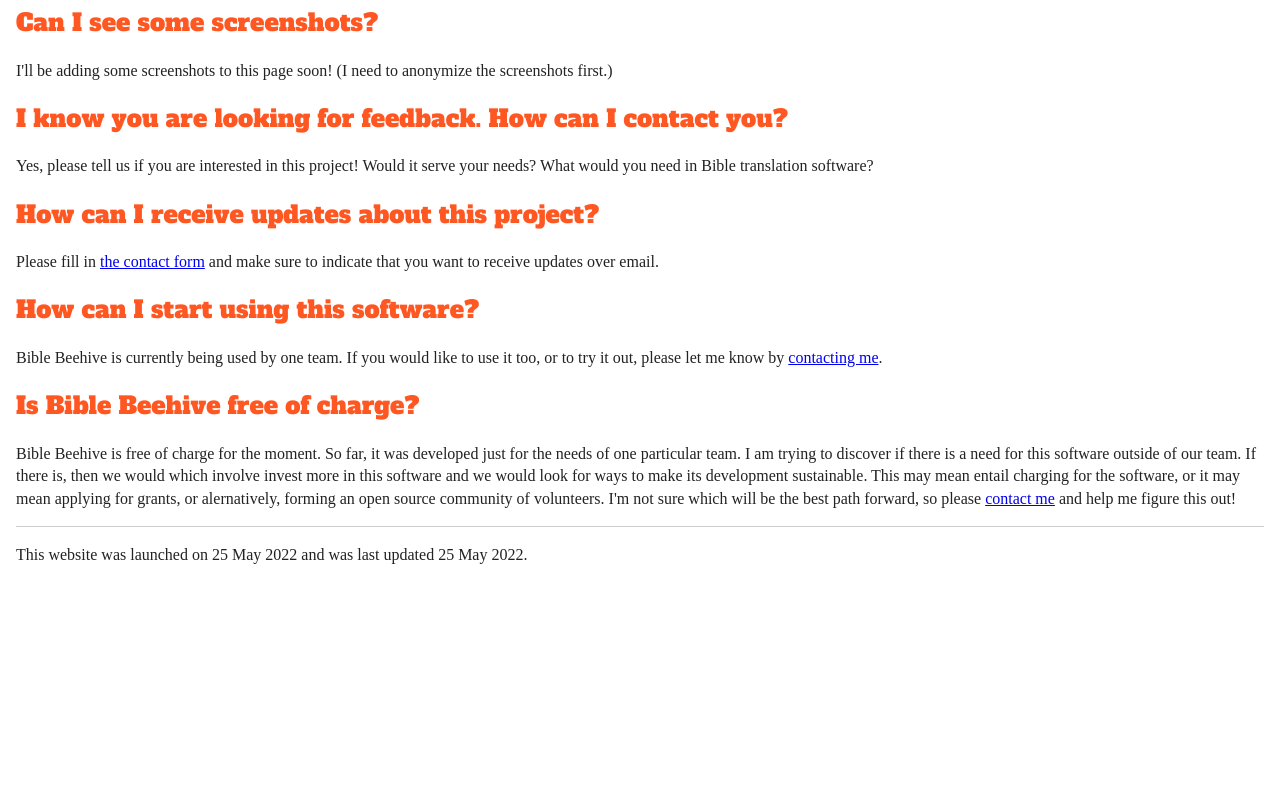
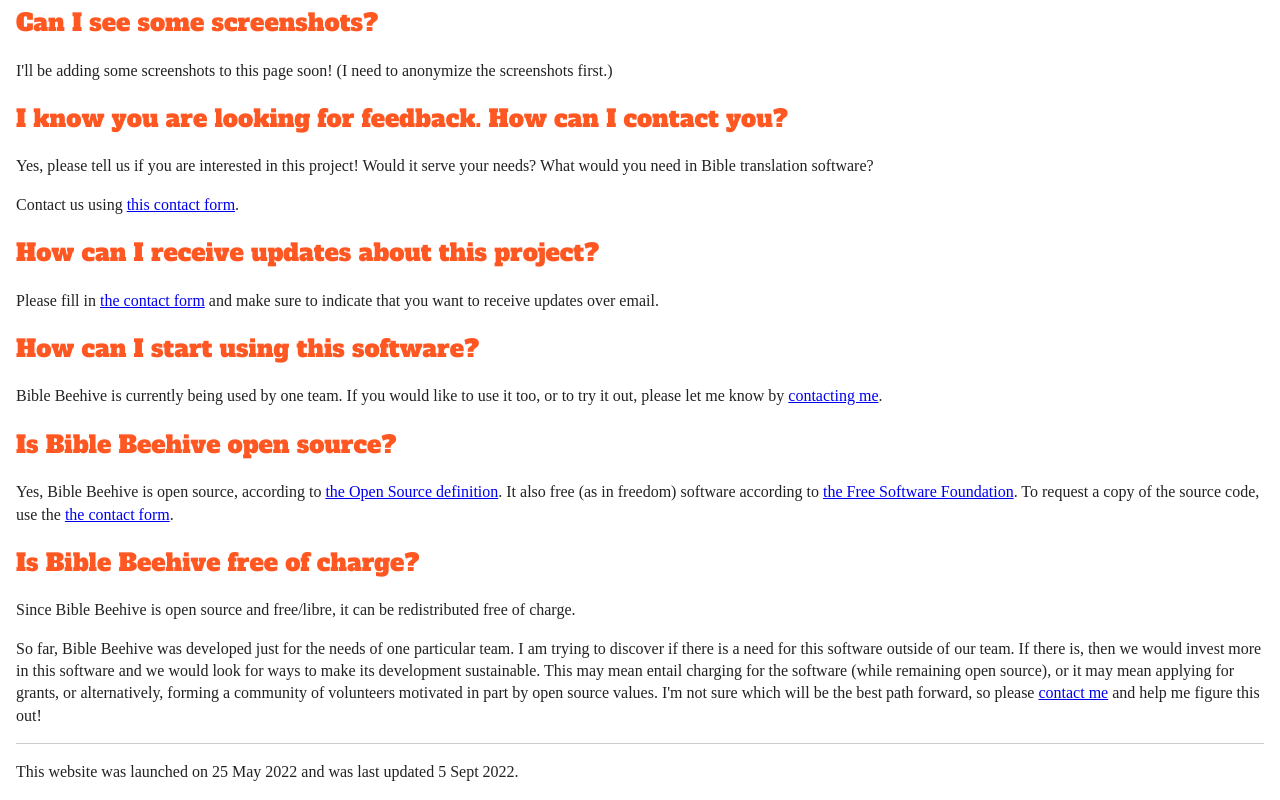
Before and after one commit to bible-beehive/bible-beehive.github.io, a plain HTML site: page index.html in a window 1280 px wide. Shown: the part 1796-2596 px from the top of the page. Before the commit the page ends 2378 px from the top, so only its background shows below. Drawn offline with Linux system fonts and the light colour scheme.

Commit message:
Announce that Beehive is open source

```diff
--- a/index.html
+++ b/index.html
@@ -203,29 +203,42 @@ of beehive is meant to invoke the idea of collaboration.</p>
 
 <p>Yes, please tell us if you are interested in this project! Would it serve your needs? What would you need in Bible translation software?</p>
 
+<p>Contact us using <a href="https://forms.gle/AS6XUwPbHQzsNzj97">this contact form</a>.</p>
+
 <h2>How can I receive updates about this project?</h2>
 
 <p>Please fill in <a href="https://forms.gle/AS6XUwPbHQzsNzj97">the contact form</a> and make sure to indicate that you want to receive updates over email.</p>
 
 <h2>How can I start using this software?</h2>
 
-<p>Bible Beehive is currently being used by one team. If you would like to use it too, or to try it out, please let me know by <a href="https://forms.gle/AS6XUwPbHQzsNzj97">contacting me</a>.</p>
+<p>Bible Beehive is currently being used by one team.
+If you would like to use it too, or to try it out, please let me know by <a href="https://forms.gle/AS6XUwPbHQzsNzj97">contacting me</a>.</p>
+
+<h2>Is Bible Beehive open source?</h2>
+
+<p>Yes, Bible Beehive is open source, according to <a href="https://opensource.org/osd">the Open Source definition</a>.
+It also free (as in freedom) software according to <a href="https://www.gnu.org/philosophy/free-sw.en.html">the Free Software Foundation</a>.
+To request a copy of the source code, use the <a href="https://forms.gle/AS6XUwPbHQzsNzj97">the contact form</a>.
+</p>
 
 <h2>Is Bible Beehive free of charge?</h2>
 
-<p>Bible Beehive is free of charge for the moment. So far, it was developed
-just for the needs of one particular team. I am trying to discover if there
-is a need for this software outside of our team. If there is, then we would
-which involve invest more in this software and we would look for ways to make
-its development sustainable. This may mean entail charging for the software, or
-it may mean applying for grants, or alernatively, forming an open source
-community of volunteers. I'm not sure which will be the best
-path forward, so please <a href="https://forms.gle/AS6XUwPbHQzsNzj97">contact
-me</a> and help me figure this out!</p>
+<p>Since Bible Beehive is open source and free/libre, it can be redistributed free of charge.</p>
+
+<p>So far, Bible Beehive was developed just for the needs of one particular
+team. I am trying to discover if there is a need for this software outside of
+our team. If there is, then we would invest more in this software
+and we would look for ways to make its development sustainable. This may mean
+entail charging for the software (while remaining open source), or it may mean
+applying for grants, or alternatively, forming a community of volunteers
+motivated in part by open source values. I'm not sure
+which will be the best path forward, so please <a
+href="https://forms.gle/AS6XUwPbHQzsNzj97">contact me</a> and help me figure
+this out!</p>
 
 <hr>
 
-<p>This website was launched on 25 May 2022 and was last updated 25 May 2022.</p>
+<p>This website was launched on 25 May 2022 and was last updated 5 Sept 2022.</p>
 
 </body>
 
```
